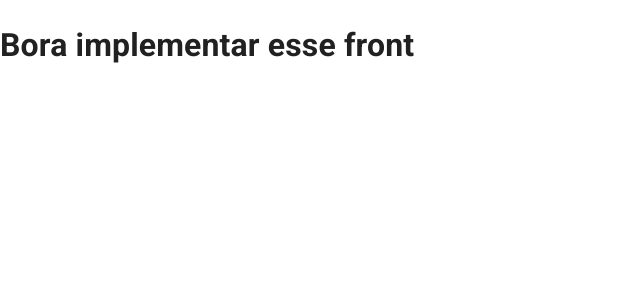
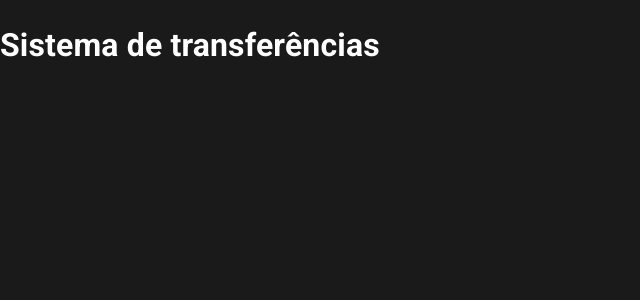
Before and after one commit to Leokrindges/front-sistema-transferencias, a React (Vite) app: page / in a window 1280 px wide. Shown: the top 300 px of the page, without its empty margins (0-640 px from the left). Built offline with nearby package versions, Linux system fonts and the light colour scheme.

Commit message:
feature/ Adicionado theme padrão

```diff
--- a/src/App.tsx
+++ b/src/App.tsx
@@ -1,9 +1,15 @@
+import "@fontsource/roboto/300.css";
+import "@fontsource/roboto/400.css";
+import "@fontsource/roboto/500.css";
+import "@fontsource/roboto/700.css";
+import { CssBaseline, ThemeProvider } from "@mui/material";
+import { theme } from "./config/theme/DefaultTheme";
 
 export function App() {
-
   return (
-    <>
-      <h1>Bora implementar esse front</h1>
-    </>
-  )
+    <ThemeProvider theme={theme}>
+      <CssBaseline />
+      <h1>Sistema de transferências</h1>
+    </ThemeProvider>
+  );
 }
--- /dev/null
+++ b/src/config/theme/DefaultTheme.tsx
@@ -0,0 +1,20 @@
+import { createTheme } from "@mui/material/styles";
+
+export const theme = createTheme({
+  palette: {
+    primary: {
+      main: "#333333",
+    },
+    secondary: {
+      main: "#808080",
+    },
+    text: {
+      primary: "#ffffff",
+      secondary: "#b3b3b3",
+    },
+    background: {
+      default: "#1a1a1a",
+      paper: "#333333",
+    },
+  },
+});
--- a/src/main.tsx
+++ b/src/main.tsx
@@ -1,16 +1,9 @@
 import React from "react";
 import ReactDOM from "react-dom/client";
 import { App } from "./App.tsx";
-import "@fontsource/roboto/300.css";
-import "@fontsource/roboto/400.css";
-import "@fontsource/roboto/500.css";
-import "@fontsource/roboto/700.css";
-import { CssBaseline } from "@mui/material";
 
 ReactDOM.createRoot(document.getElementById("root")!).render(
   <React.StrictMode>
-    <CssBaseline>
-      <App />
-    </CssBaseline>
+    <App />
   </React.StrictMode>
 );
```
